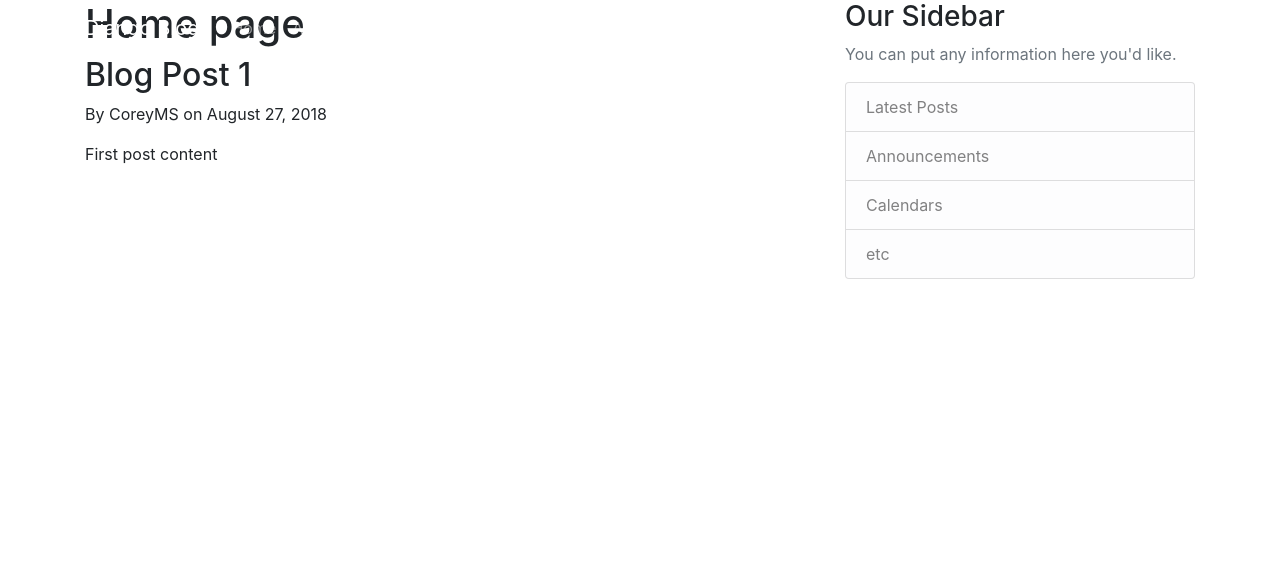
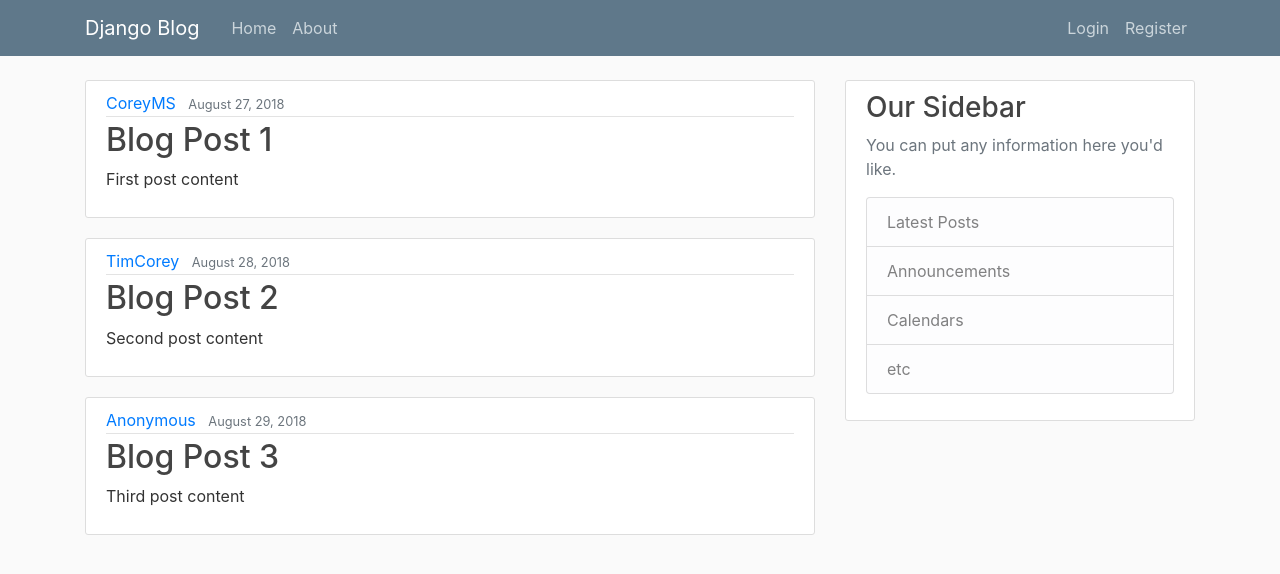
Before and after one commit to crysis90war/django_project, a Django app: page / in a window 1280 px wide. Shown: the top 574 px of the page. Run offline with Django 3.2, Linux system fonts and the light colour scheme; some libraries are stand-ins or nearby versions.

Commit message:
Templates et Static
Modifications de fichier HTML et ajout de style.

```diff
--- /dev/null
+++ b/blog/static/blog/main.css
@@ -0,0 +1,84 @@
+body {
+  background: #fafafa;
+  color: #333333;
+  margin-top: 5rem;
+}
+
+h1, h2, h3, h4, h5, h6 {
+  color: #444444;
+}
+
+ul {
+  margin: 0;
+}
+
+.bg-steel {
+  background-color: #5f788a;
+}
+
+.site-header .navbar-nav .nav-link {
+  color: #cbd5db;
+}
+
+.site-header .navbar-nav .nav-link:hover {
+  color: #ffffff;
+}
+
+.site-header .navbar-nav .nav-link.active {
+  font-weight: 500;
+}
+
+.content-section {
+  background: #ffffff;
+  padding: 10px 20px;
+  border: 1px solid #dddddd;
+  border-radius: 3px;
+  margin-bottom: 20px;
+}
+
+.article-title {
+  color: #444444;
+}
+
+a.article-title:hover {
+  color: #428bca;
+  text-decoration: none;
+}
+
+.article-content {
+  white-space: pre-line;
+}
+
+.article-img {
+  height: 65px;
+  width: 65px;
+  margin-right: 16px;
+}
+
+.article-metadata {
+  padding-bottom: 1px;
+  margin-bottom: 4px;
+  border-bottom: 1px solid #e3e3e3
+}
+
+.article-metadata a:hover {
+  color: #333;
+  text-decoration: none;
+}
+
+.article-svg {
+  width: 25px;
+  height: 25px;
+  vertical-align: middle;
+}
+
+.account-img {
+  height: 125px;
+  width: 125px;
+  margin-right: 20px;
+  margin-bottom: 16px;
+}
+
+.account-heading {
+  font-size: 2.5rem;
+}
--- a/blog/templates/blog/base.html
+++ b/blog/templates/blog/base.html
@@ -20,26 +20,9 @@
 </head>
 <body>
     <header class="site-header">
-      <nav class="navbar navbar-expand-md navbar-dark bg-steel fixed-top">
-        <div class="container">
-          <a class="navbar-brand mr-4" href="{% url 'blog-home' %}">Django Blog</a>
-          <button class="navbar-toggler" type="button" data-toggle="collapse" data-target="#navbarToggle" aria-controls="navbarToggle" aria-expanded="false" aria-label="Toggle navigation">
-          <span class="navbar-toggler-icon"></span>
-          </button>
-          <div class="collapse navbar-collapse" id="navbarToggle">
-            <div class="navbar-nav mr-auto">
-              <a class="nav-item nav-link" href="{% url 'blog-home' %}">Home</a>
-              <a class="nav-item nav-link" href="{% url 'blog-about' %}">About</a>
-            </div>
-            <!-- Navbar Right Side -->
-            <div class="navbar-nav">
-              <a class="nav-item nav-link" href="#">Login</a>
-              <a class="nav-item nav-link" href="#">Register</a>
-            </div>
-          </div>
-        </div>
-      </nav>
+        {% include 'blog/navbar.html' %}
     </header>
+
     <main role="main" class="container">
       <div class="row">
         <div class="col-md-8">
--- a/blog/templates/blog/home.html
+++ b/blog/templates/blog/home.html
@@ -1,12 +1,15 @@
-{% extends 'blog/base.html' %}
-
+{% extends "blog/base.html" %}
 {% block content %}
-    <h1>Home page</h1>
-
     {% for post in posts %}
-        <h2>{{ post.title }}</h2>
-        <p>By {{ post.author }} on {{ post.date_posted }}</p>
-        <p>{{ post.content }}</p>
+        <article class="media content-section">
+          <div class="media-body">
+            <div class="article-metadata">
+              <a class="mr-2" href="#">{{ post.author }}</a>
+              <small class="text-muted">{{ post.date_posted }}</small>
+            </div>
+            <h2><a class="article-title" href="#">{{ post.title }}</a></h2>
+            <p class="article-content">{{ post.content }}</p>
+          </div>
+        </article>
     {% endfor %}
-
-{% endblock %}
+{% endblock content %}
--- /dev/null
+++ b/blog/templates/blog/navbar.html
@@ -0,0 +1,19 @@
+<nav class="navbar navbar-expand-md navbar-dark bg-steel fixed-top">
+    <div class="container">
+        <a class="navbar-brand mr-4" href="{% url 'blog-home' %}">Django Blog</a>
+        <button class="navbar-toggler" type="button" data-toggle="collapse" data-target="#navbarToggle" aria-controls="navbarToggle" aria-expanded="false" aria-label="Toggle navigation">
+            <span class="navbar-toggler-icon"></span>
+        </button>
+        <div class="collapse navbar-collapse" id="navbarToggle">
+            <div class="navbar-nav mr-auto">
+                <a class="nav-item nav-link" href="{% url 'blog-home' %}">Home</a>
+                <a class="nav-item nav-link" href="{% url 'blog-about' %}">About</a>
+            </div>
+            <!-- Navbar Right Side -->
+            <div class="navbar-nav">
+                <a class="nav-item nav-link" href="#">Login</a>
+                <a class="nav-item nav-link" href="#">Register</a>
+            </div>
+        </div>
+    </div>
+</nav>
--- a/blog/views.py
+++ b/blog/views.py
@@ -8,7 +8,19 @@ posts = [
         'title': 'Blog Post 1',
         'content': 'First post content',
         'date_posted': 'August 27, 2018'
-    }
+    },
+{
+        'author': 'TimCorey',
+        'title': 'Blog Post 2',
+        'content': 'Second post content',
+        'date_posted': 'August 28, 2018'
+    },
+{
+        'author': 'Anonymous',
+        'title': 'Blog Post 3',
+        'content': 'Third post content',
+        'date_posted': 'August 29, 2018'
+    },
 ]
 
 
@@ -20,4 +32,4 @@ def home(request):
 
 
 def about(request):
-    return render(request, 'blog/about.html')
+    return render(request, 'blog/about.html', {'title': 'About'})
```
